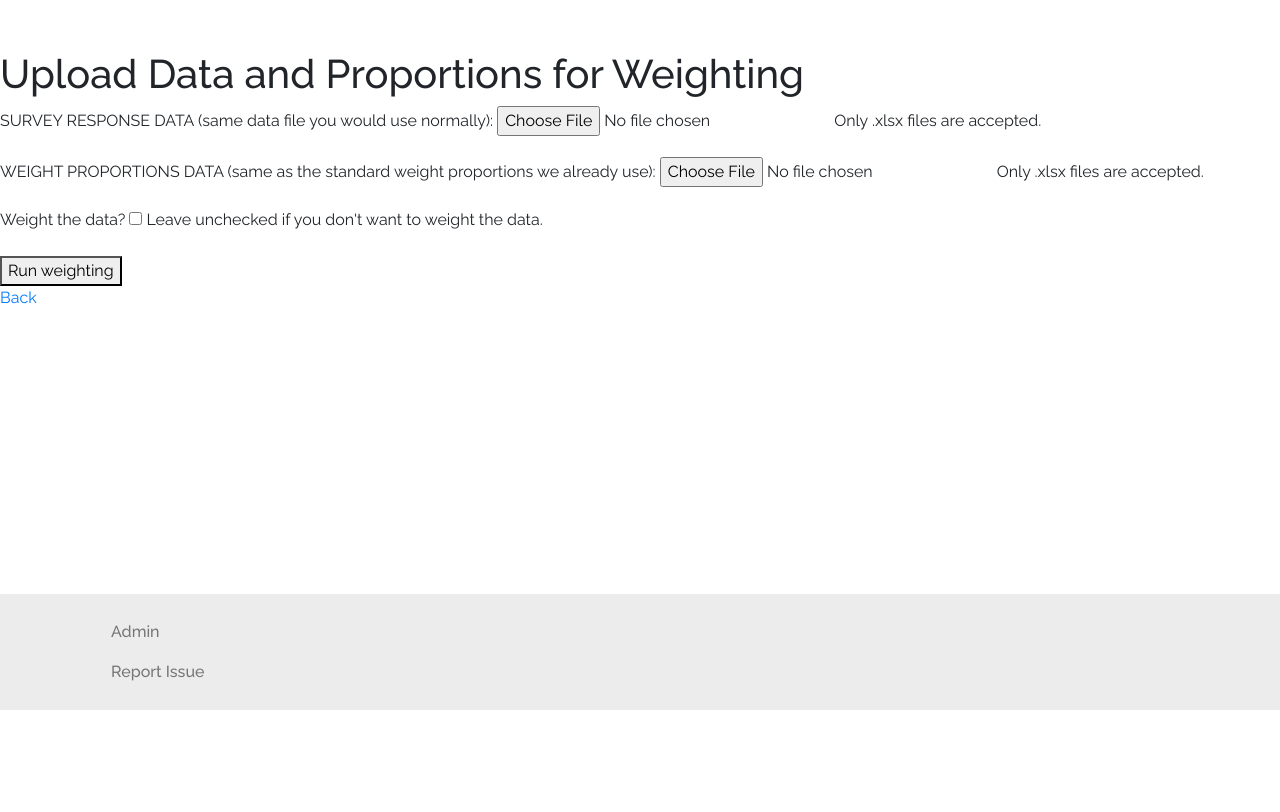
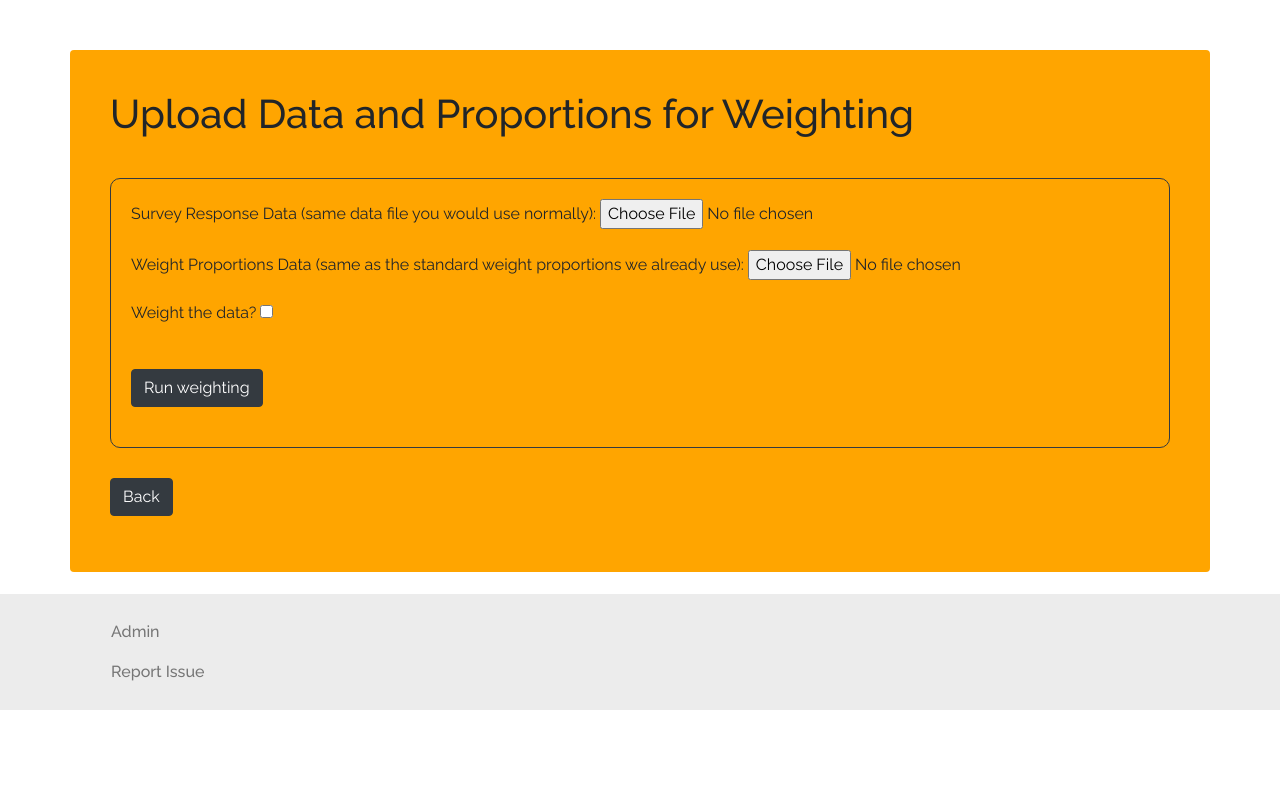
Before and after one commit to pf-data-projects/pf_polling_analyser, a Django app: page /weight/ in a window 1280 px wide. Shown: the part 90-902 px from the top of the page. Run offline with Django 3.2, Linux system fonts and the light colour scheme; some libraries are stand-ins or nearby versions.

Commit message:
FEAT: update layout for the weighting form.

```diff
--- a/static/css/style.css
+++ b/static/css/style.css
@@ -1,3 +1,4 @@
+/*~~~~~~~~~~~~~~~~~~~~~~~~~~~~~~~~~~~~~~~~~~~~~~~~~~~~~~~~~~~~~~~~~~~~~*/
 /* general style rules for page */
 
 html {
@@ -13,7 +14,9 @@ main {
     min-height: 100vh;
 }
 
+/*~~~~~~~~~~~~~~~~~~~~~~~~~~~~~~~~~~~~~~~~~~~~~~~~~~~~~~~~~~~~~~~~~~~~~*/
 /* Styles for navbar and footer */
+
 .header-footer-bg {
     background-color: #ECECEC;
     padding: 10px;
@@ -31,6 +34,7 @@ main {
     font-weight: 500;
 }
 
+/*~~~~~~~~~~~~~~~~~~~~~~~~~~~~~~~~~~~~~~~~~~~~~~~~~~~~~~~~~~~~~~~~~~~~~*/
 /* Styles for the allauth pages */
 
 .sign-in-card {
@@ -84,6 +88,7 @@ main {
     border: #ECECEC 1px solid;
 }
 
+/*~~~~~~~~~~~~~~~~~~~~~~~~~~~~~~~~~~~~~~~~~~~~~~~~~~~~~~~~~~~~~~~~~~~~~*/
 /* Styles for home page */
 
 .feature-card {
@@ -106,3 +111,27 @@ main {
     text-align: center;
     font-weight: 700;
 }
+
+/*~~~~~~~~~~~~~~~~~~~~~~~~~~~~~~~~~~~~~~~~~~~~~~~~~~~~~~~~~~~~~~~~~~~~~*/
+/* Weighting form styles*/
+
+.weight-form-card {
+    background-color: #FFA500;
+    padding: 40px;
+}
+
+.weight-form-card > h1 {
+    margin-bottom: 40px;
+}
+
+.weight-form {
+    border: solid 1px #343a40;
+    border-radius: 10px;
+    padding: 20px;
+    margin-bottom: 30px;
+}
+
+.btn-spacing {
+    margin-top: 20px;
+    margin-bottom: 20px;
+}
--- a/templates/weight_form.html
+++ b/templates/weight_form.html
@@ -1,14 +1,15 @@
 {% extends "base.html" %}
 
 {% block content %}
+<div class="container weight-form-card rounded">
     <h1>Upload Data and Proportions for Weighting</h1>
 
-    <form method="post" enctype="multipart/form-data">
+    <form class="weight-form" method="post" enctype="multipart/form-data">
         {% csrf_token %}
         {{ form.as_p }}
-        <button type="submit">Run weighting</button>
+        <button class="btn btn-dark btn-spacing" type="submit">Run weighting</button>
     </form>
-    <p><a href="{% url 'home' %}">Back</a></p>
+    <p><a class="btn btn-dark" href="{% url 'home' %}">Back</a></p>
     <!-- <p><a href="{% url 'create' %}">Make survey database query</a></p> -->
-
+</div>
 {% endblock %}
--- a/upload/forms.py
+++ b/upload/forms.py
@@ -91,17 +91,14 @@ class WeightForm(forms.Form):
     2. weight proportions
     """
     results = forms.FileField(
-        label='SURVEY RESPONSE DATA (same data file you would use normally)',
-        help_text='Only .xlsx files are accepted.',
+        label='Survey Response Data (same data file you would use normally)',
         validators=[]
     )
     weights = forms.FileField(
-        label='WEIGHT PROPORTIONS DATA (same as the standard weight proportions we already use)',
-        help_text='Only .xlsx files are accepted.',
+        label='Weight Proportions Data (same as the standard weight proportions we already use)',
         validators=[]
     )
     apply_weights = forms.BooleanField(
         label="Weight the data?",
-        help_text="Leave unchecked if you don't want to weight the data.",
         required=False
     )
```
